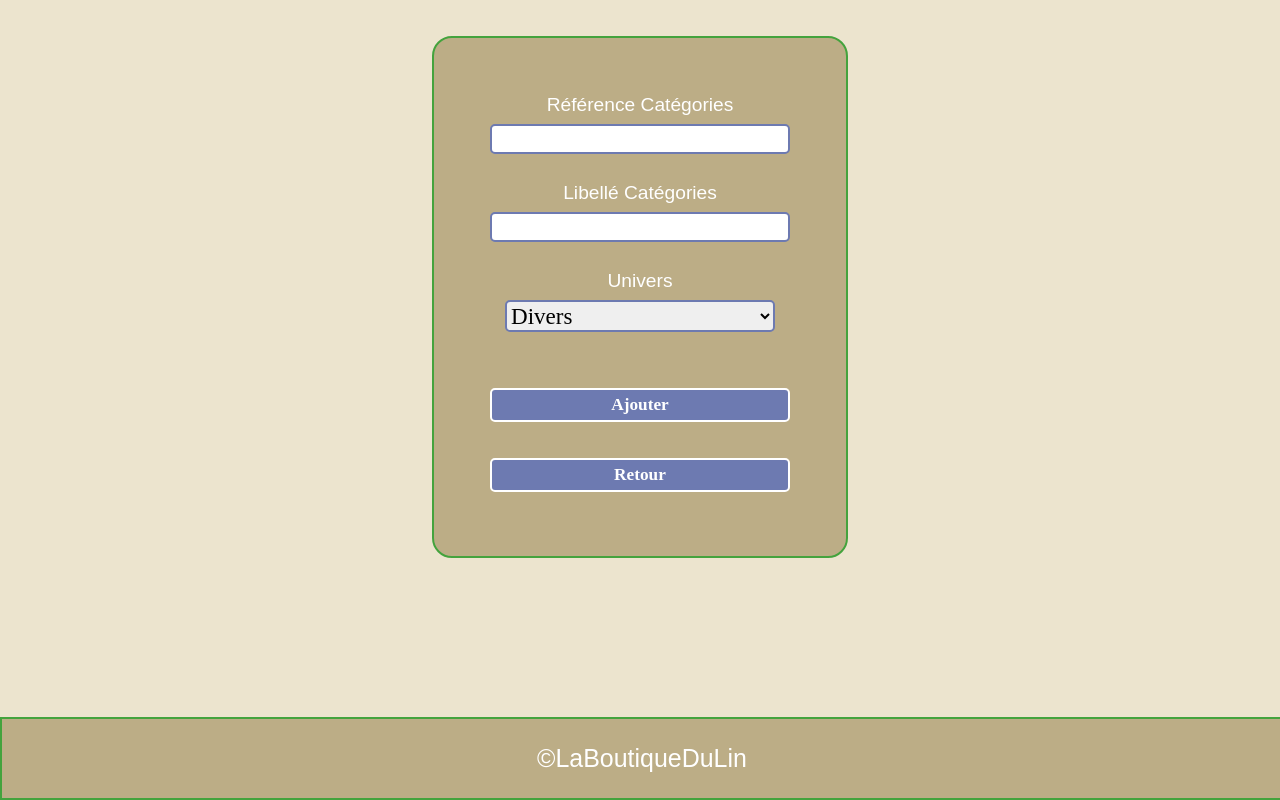
After one commit to Quentin2706/Boutique, a PHP site: template PHP/VIEW/FormCategories.php in a window 1280 px wide. The commit adds this page. Run offline with PHP 8.4, Linux system fonts and the light colour scheme; the template is opened without the code that fills it, so the values that code supplies are empty.

Commit message:
functionrecupdatatype Quentin

```diff
--- /dev/null
+++ b/PHP/VIEW/FormCategories.php
@@ -0,0 +1,42 @@
+<?php
+
+echo'<div class="conteneurTableau centrer">
+        <div class="blocform">
+            <form action="#" method="POST">
+                <div>
+                    <div class="centrer">
+                        <label for="refCategories">Référence Catégories</label>
+                        <input name="refCategories" type="text" id="refCategories" required/>
+                    </div>
+                    <div class="espace"></div>
+                    <div class="centrer">
+                        <label for="libCategories">Libellé Catégories</label>
+                        <input name="libCategories" type="text" id="libCategories" required>
+                    </div>
+                    <div class="espace"></div>
+                    <div class="centrer">
+                        <label for="refUniversCategories">Univers</label>
+                        <select name="refUniversCategories" id="refUniversCategories">
+                            <option value="refUnivers">Divers</option>
+                            <option value="refUnivers">Table</option>
+                            <option value="refUnivers">Lit</option>
+                            <option value="refUnivers">Cuisine</option>
+                        </select>
+                    </div>
+                    <div class="espace"></div>
+                    <div class="espace"></div>
+                    <div class="centrer">
+                    <div></div>
+                        <div><input  class="bouton centrer" type="submit" value="Ajouter"><div>
+                    <div></div>
+                    </div>
+                    <div class="espace"></div>
+                    <div class="centrer">
+                        <div><a href="index.php?page=default"><input  class="bouton centrer" type="submit" value="Retour"></a></div>
+                    </div>
+
+                </div>
+            </form>
+        </div>
+
+    </div>';
```
Also changed, not shown: Outils.php (+18 -0 lines).
